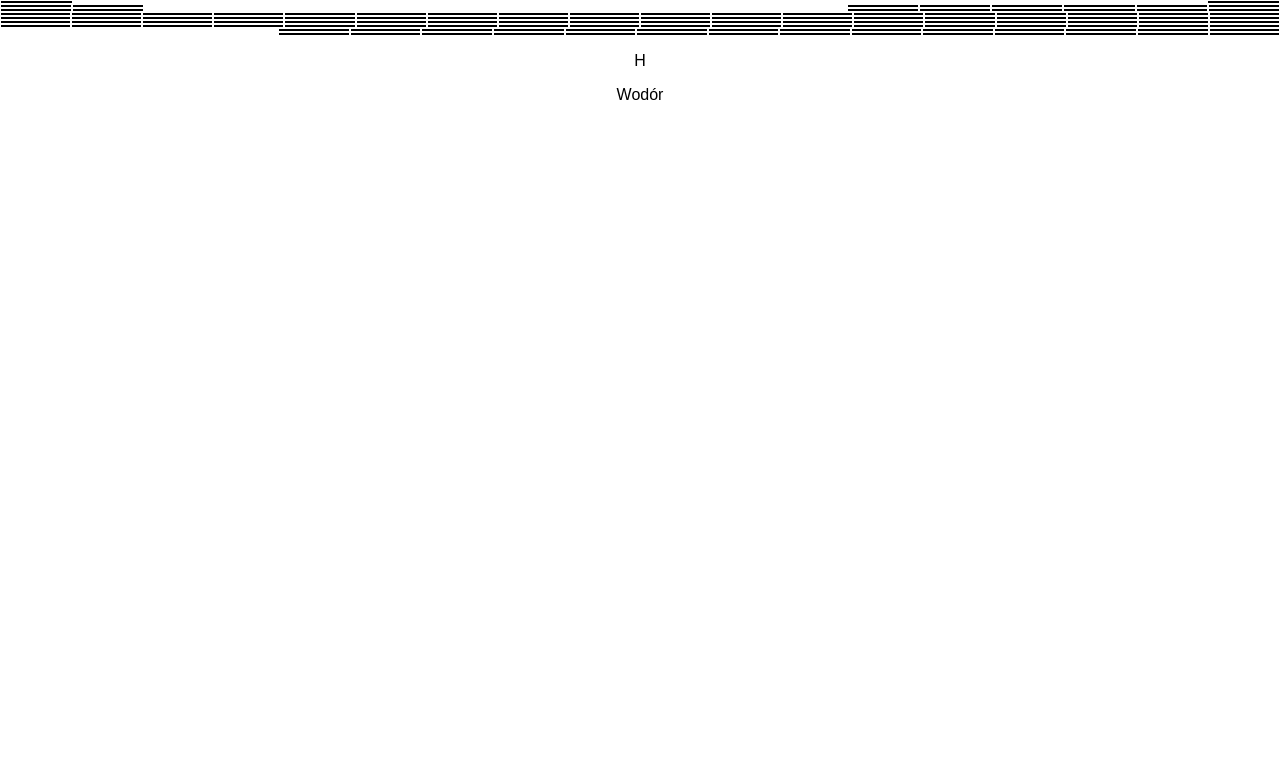
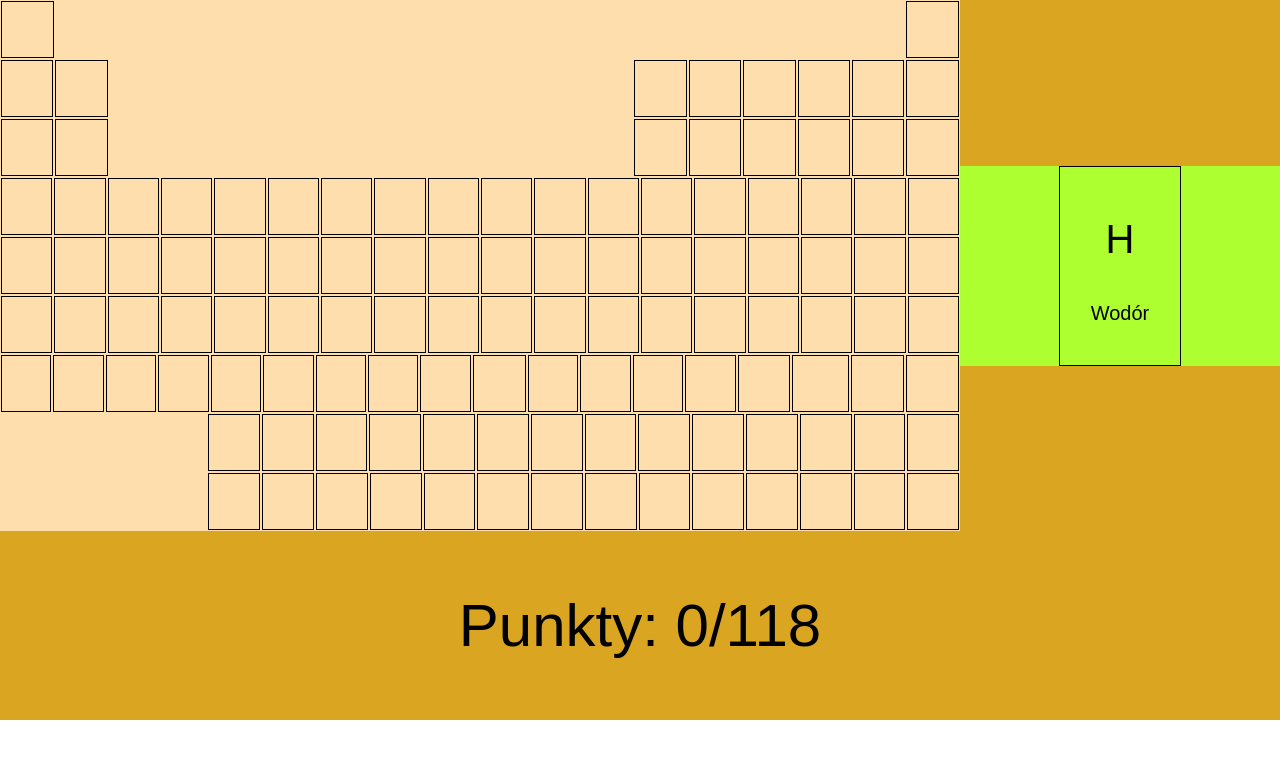
Before and after one commit to kkapitan/mendelmory, a React (Create React App) app: page / in a window 1280 px wide. Shown: the top 758 px of the page. Built offline with nearby package versions, Linux system fonts and the light colour scheme.

Commit message:
Working game - raw layout

```diff
--- a/src/App.css
+++ b/src/App.css
@@ -2,9 +2,13 @@
   text-align: center;
 }
 
+/* Periodic table */
+
 .periodic-table {
   display: flex;
+  flex: 3;
   flex-direction: column;
+  background-color: navajowhite;
 }
 
 .periodic-table-period {
@@ -29,6 +33,10 @@
   background-color: red;
 }
 
+.periodic-element-hidden {
+  visibility: hidden;
+}
+
 .periodic-element-symbol {
   font-size: 11px;
 }
@@ -36,3 +44,44 @@
 .periodic-element-name {
   font-size: 10px;
 }
+
+/* Game board */
+
+.game-container {
+  display: flex;
+  flex-direction: column;
+  background-color: goldenrod;
+}
+
+.game-periodic-container {
+  display: flex;
+  background-color: goldenrod;
+  align-items: center;
+}
+
+.game-current-element-container {
+  flex: 1;
+  display: flex;
+  justify-content: center;
+  height: 200px;
+  background-color: greenyellow;
+}
+
+.game-current-element {
+  border: 1px solid black;
+  padding: 10px;
+  width: 100px;
+}
+
+.game-current-element-symbol {
+  font-size: 40px;
+}
+.game-current-element-name {
+  font-size: 20px;
+}
+
+/* Score */
+
+.game-score {
+  font-size: 60px;
+}
--- a/src/components/gameBoard.js
+++ b/src/components/gameBoard.js
@@ -9,22 +9,33 @@ export default class GameBoard extends React.Component {
 
     this.state = {
       elements,
-      currentElementIdx: 0
+      score: 0,
+      maxScore: allElements.length,
+      finished: false
     };
   }
 
-  onElementSelected(state) {
-    const currentElementIdx = this.state.currentElementIdx + 1;
-    this.setState({ currentElementIdx });
+  onElementSelected(element, correct) {
+    const elements = this.state.elements;
+    const score = this.state.score + (correct ? 1 : 0);
+
+    const finished = elements.length === 1;
+
+    if (!finished) {
+      elements.splice(elements.indexOf(element), 1);
+    }
+
+    this.setState({ score, finished, elements });
   }
 
   currentElement() {
-    return this.state.elements[this.state.currentElementIdx];
+    return this.state.elements[0];
   }
 
   render() {
     return (
       <div className="game-container">
+        <div className="game-periodic-container">
           <PeriodicBoard
             periodicTable={this.props.periodicTable}
             currentElement={this.currentElement()}
@@ -41,6 +52,14 @@ export default class GameBoard extends React.Component {
             </div>
           </div>
         </div>
+        <div className="game-score-container">
+          <p className="game-score">
+            {this.state.finished
+              ? "Koniec gry. Odśwież aby rozpocząć ponownie."
+              : "Punkty: " + this.state.score + "/" + this.state.maxScore}
+          </p>
+        </div>
+      </div>
     );
   }
 }
--- a/src/components/periodicBoard.js
+++ b/src/components/periodicBoard.js
@@ -40,7 +40,10 @@ export default class PeriodicBoard extends React.Component {
         : PeriodicElementState.INCORRECT;
 
     boardState[periodIdx][groupIdx] = elementState;
-    this.props.onElementSelected(elementState);
+    this.props.onElementSelected(
+      element,
+      elementState === PeriodicElementState.CORRECT
+    );
 
     this.setState({ boardState });
   }
--- a/src/components/periodicElement.js
+++ b/src/components/periodicElement.js
@@ -29,18 +29,20 @@ const visibilityForState = state => {
 };
 
 export const PeriodicElement = ({ symbol, name, state, onClick }) => {
-  const containerClass =
-    "periodic-element periodic-element-filled " + classNameForState(state);
+  const baseContainerClass = "periodic-element periodic-element-filled ";
+  const containerClass = baseContainerClass + classNameForState(state);
 
-  const showContents = visibilityForState(state);
+  const visible = visibilityForState(state);
+  const visibilityClass = visible
+    ? "periodic-element-visible"
+    : "periodic-element-hidden";
+
   return (
-    <div className={containerClass} onClick={e => onClick(e)}>
-      {showContents && (
-        <div>
-          <p className="periodic-element-symbol">{symbol}</p>
-          <p className="periodic-element-name">{name}</p>
-        </div>
-      )}
+    <div className={containerClass} onClick={e => !visible && onClick(e)}>
+      <div className={visibilityClass}>
+        <p className="periodic-element-symbol">{symbol}</p>
+        <p className="periodic-element-name">{name}</p>
+      </div>
     </div>
   );
 };
```
Lines whose indentation alone changed are shown as unchanged.
